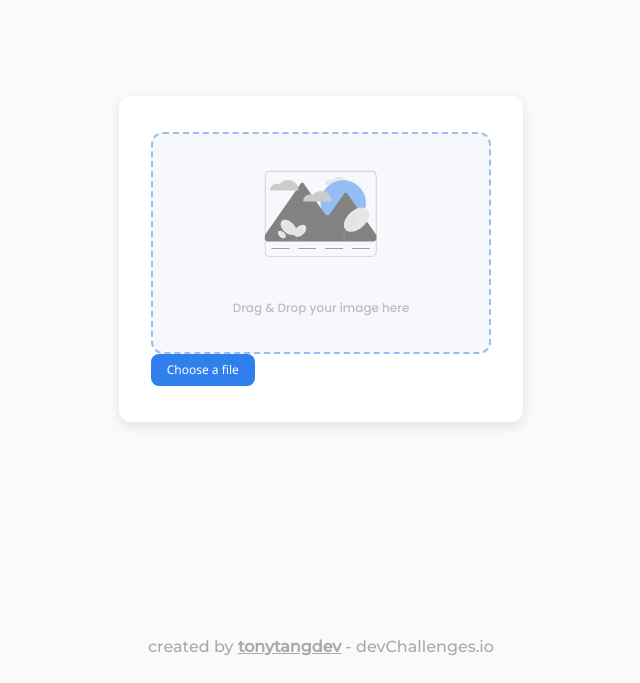
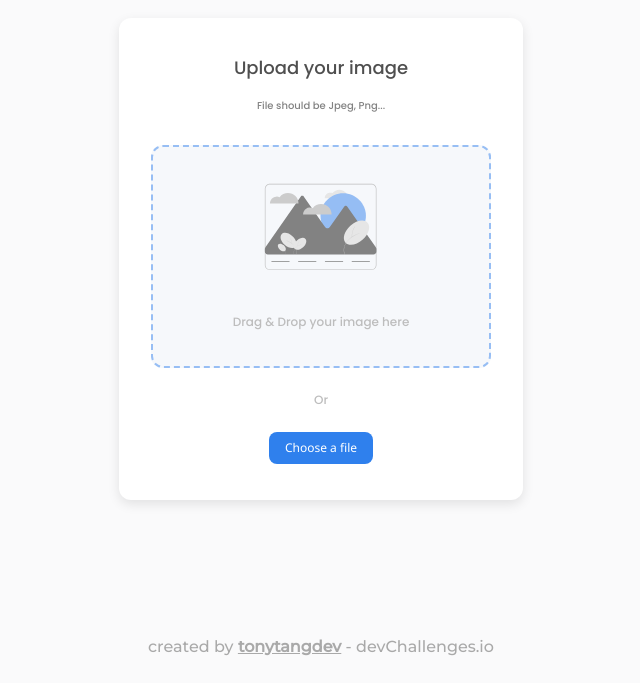
Before and after one commit to tonytangdev/image-uploader, a Next.js app: page / in a window 1280 px wide. Shown: the part 117-800 px from the top of the page, without its empty margins (319-959 px from the left). Built offline with nearby package versions, Linux system fonts and the light colour scheme.

Commit message:
Add Uploader component

```diff
--- /dev/null
+++ b/components/uploader.tsx
@@ -0,0 +1,29 @@
+import React from 'react'
+import Button from './button'
+import DragAndDrop from './dragAndDrop'
+
+type Props = {
+  onHandleImageDrop: (file: File) => void
+}
+
+const Uploader = ({ onHandleImageDrop }: Props) => {
+  return (
+    <div className='font-["Poppins"] flex flex-col items-center'>
+      <h1 className="text-lg font-medium text-[#4F4F4F] mb-4">
+        Upload your image
+      </h1>
+      <p className="font-medium text-[0.625rem] text-[#828282] mb-8">
+        File should be Jpeg, Png...
+      </p>
+      <div className="mb-6">
+        <DragAndDrop onHandleImageDrop={onHandleImageDrop} />
+      </div>
+      <div className="mb-6">
+        <p className="text-[#BDBDBD] text-xs">Or</p>
+      </div>
+      <Button label="Choose a file" onPress={() => console.log('click')} />
+    </div>
+  )
+}
+
+export default Uploader
--- a/pages/index.tsx
+++ b/pages/index.tsx
@@ -1,9 +1,8 @@
 import type { NextPage } from 'next'
 import Head from 'next/head'
-import Button from '../components/button'
-import DragAndDrop from '../components/dragAndDrop'
 import Footer from '../components/footer'
 import Main from '../components/main'
+import Uploader from '../components/uploader'
 
 const Home: NextPage = () => {
   return (
@@ -45,8 +44,7 @@ const Home: NextPage = () => {
       </Head>
       <main className="flex justify-center items-center">
         <Main>
-          <DragAndDrop />
-          <Button label="Choose a file" onPress={() => console.log('click')} />
+          <Uploader />
         </Main>
       </main>
       <Footer />
```
